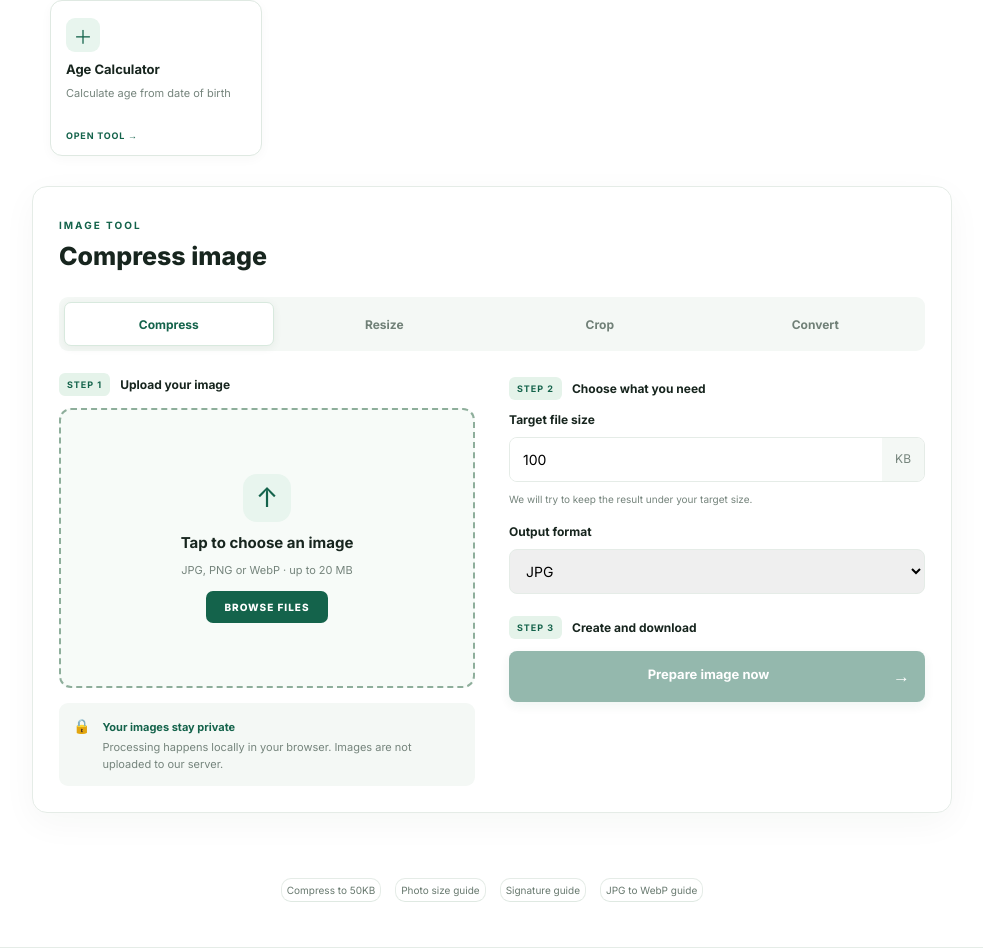
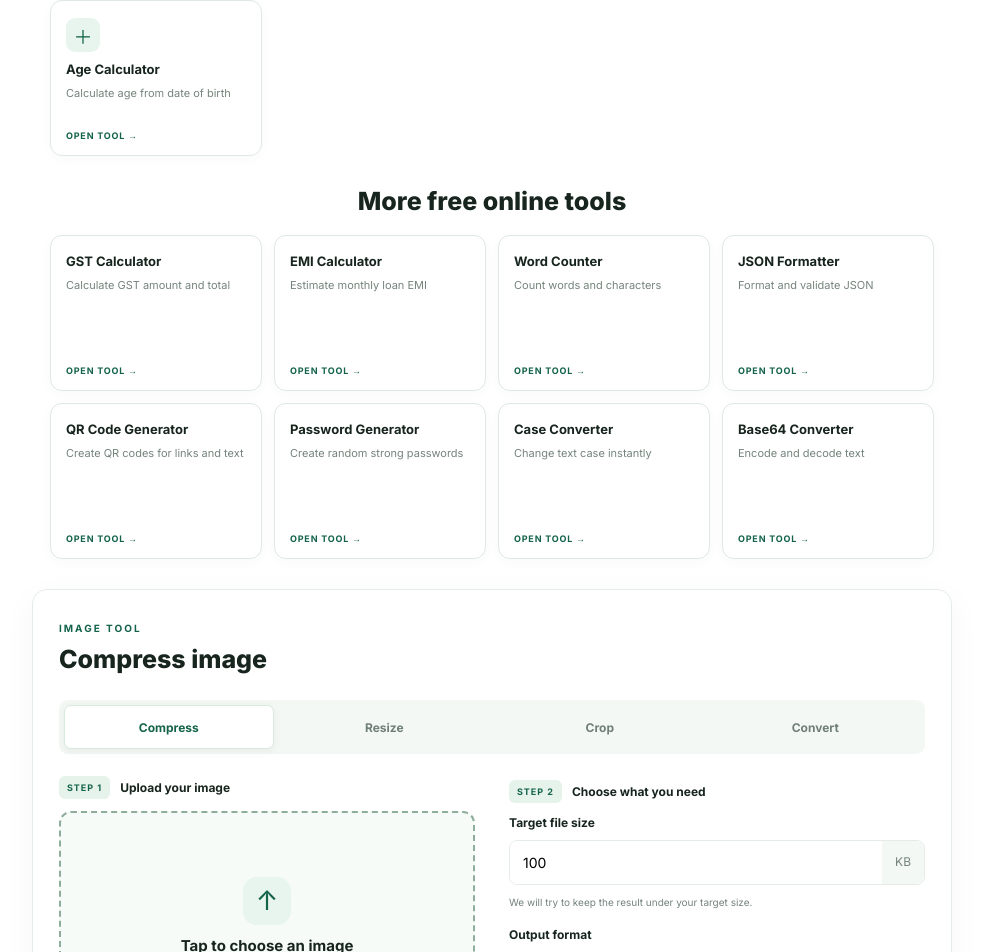
Before and after one commit to ya6331856-cpu/pic-to-spec, a Next.js app: page / in a window 1280 px wide. Shown: the part 743-1695 px from the top of the page, without its empty margins (148-1131 px from the left). Built offline with nearby package versions, Linux system fonts and the light colour scheme.

Commit message:
Add discovery links to newly added tools

```diff
--- a/app/page.tsx
+++ b/app/page.tsx
@@ -97,6 +97,20 @@ export default function Home() {
       </div>
     </section>
     <section className="quick-start" aria-label="Popular calculators"><h2>Popular free calculators</h2><div className="quick-grid">{[["GST Calculator","Calculate GST and total price","/gst-calculator"],["EMI Calculator","Estimate monthly loan EMI","/emi-calculator"],["Percentage Calculator","Work out percentages quickly","/percentage-calculator"],["Discount Calculator","Find sale price and savings","/discount-calculator"],["Age Calculator","Calculate age from date of birth","/age-calculator"]].map(([name,desc,url])=><a className="tool-card" href={url} key={url}><span>＋</span><b>{name}</b><small>{desc}</small><strong>OPEN TOOL →</strong></a>)}</div></section>
+
+    <section className="quick-start" aria-label="More free tools">
+      <h2>More free online tools</h2>
+      <div className="quick-grid">
+        <a className="tool-card" href="/gst-calculator"><b>GST Calculator</b><small>Calculate GST amount and total</small><strong>OPEN TOOL →</strong></a>
+        <a className="tool-card" href="/emi-calculator"><b>EMI Calculator</b><small>Estimate monthly loan EMI</small><strong>OPEN TOOL →</strong></a>
+        <a className="tool-card" href="/word-counter"><b>Word Counter</b><small>Count words and characters</small><strong>OPEN TOOL →</strong></a>
+        <a className="tool-card" href="/json-formatter"><b>JSON Formatter</b><small>Format and validate JSON</small><strong>OPEN TOOL →</strong></a>
+        <a className="tool-card" href="/qr-code-generator"><b>QR Code Generator</b><small>Create QR codes for links and text</small><strong>OPEN TOOL →</strong></a>
+        <a className="tool-card" href="/password-generator"><b>Password Generator</b><small>Create random strong passwords</small><strong>OPEN TOOL →</strong></a>
+        <a className="tool-card" href="/case-converter"><b>Case Converter</b><small>Change text case instantly</small><strong>OPEN TOOL →</strong></a>
+        <a className="tool-card" href="/base64-encoder-decoder"><b>Base64 Converter</b><small>Encode and decode text</small><strong>OPEN TOOL →</strong></a>
+      </div>
+    </section>
     <section className="workspace" id="tools"><div className="workspace-head"><div><small id="tool-name">IMAGE TOOL</small><h2>{tool === "compress" ? "Compress image" : tool === "resize" ? "Resize image" : tool === "crop" ? "Crop image" : "Convert image"}</h2></div></div>
       <div className="tabs">{(["compress","resize","crop","convert"] as Tool[]).map(t => <button key={t} className={tool === t ? "active" : ""} onClick={() => {setTool(t);setError("");setResult(null);}}>{t === "compress" ? "Compress" : t === "resize" ? "Resize" : t === "crop" ? "Crop" : "Convert"}</button>)}</div>
       <div className="columns"><div className="upload-column"><div className="step-hint"><b>STEP 1</b><span>Upload your image</span></div><button type="button" className="drop" onClick={() => picker.current?.click()}>{preview ? <><img src={preview} alt="Selected image preview"/><strong>{file?.name}</strong><span>Tap to choose another image</span></> : <><span className="upload">↑</span><strong>Tap to choose an image</strong><span>JPG, PNG or WebP · up to 20 MB</span><small className="tap-hint">BROWSE FILES</small></>}</button><input ref={picker} hidden type="file" accept="image/*" onChange={e => selectFile(e.target.files?.[0])}/>{file && <p className="fileinfo">{file.name} · {bytes(file.size)}</p>}<div className="privacy">🔒 <div><b>Your images stay private</b><p>Processing happens locally in your browser. Images are not uploaded to our server.</p></div></div></div>
```
